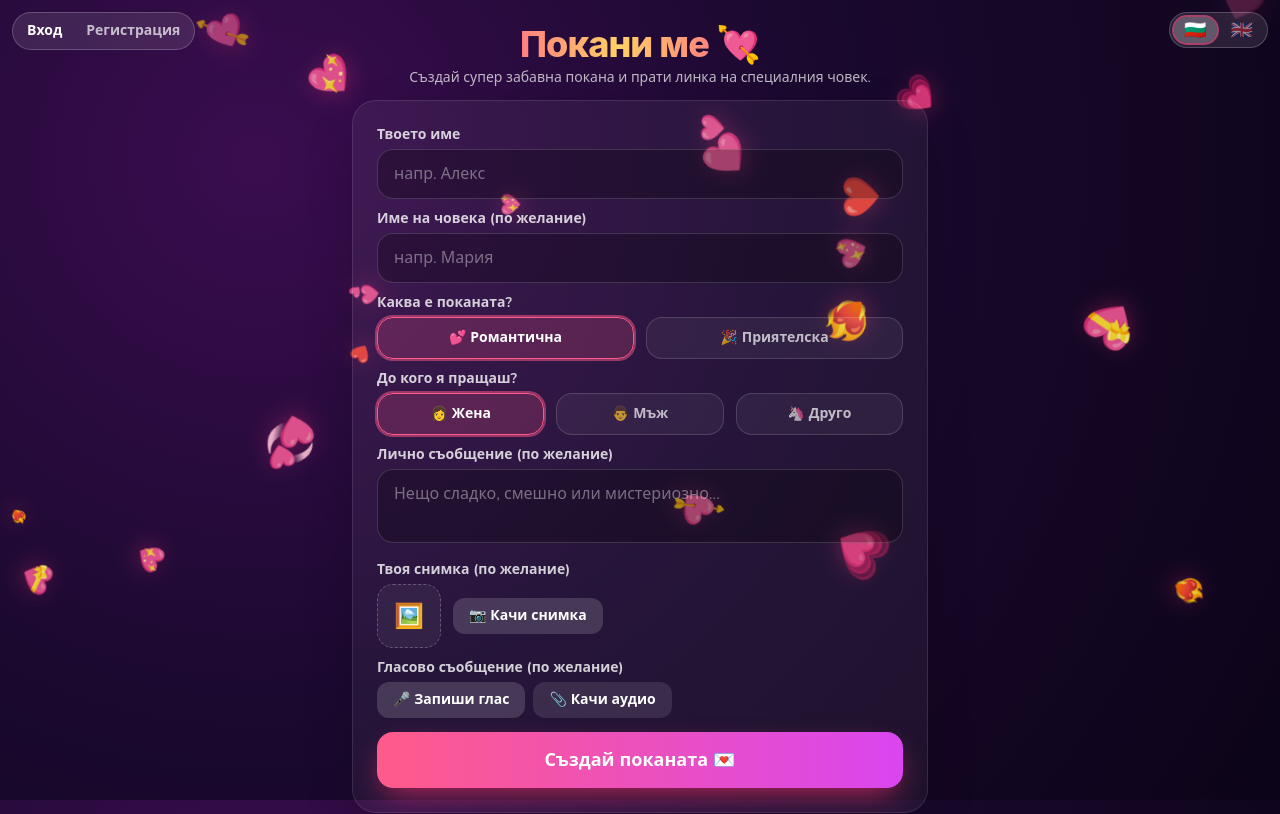
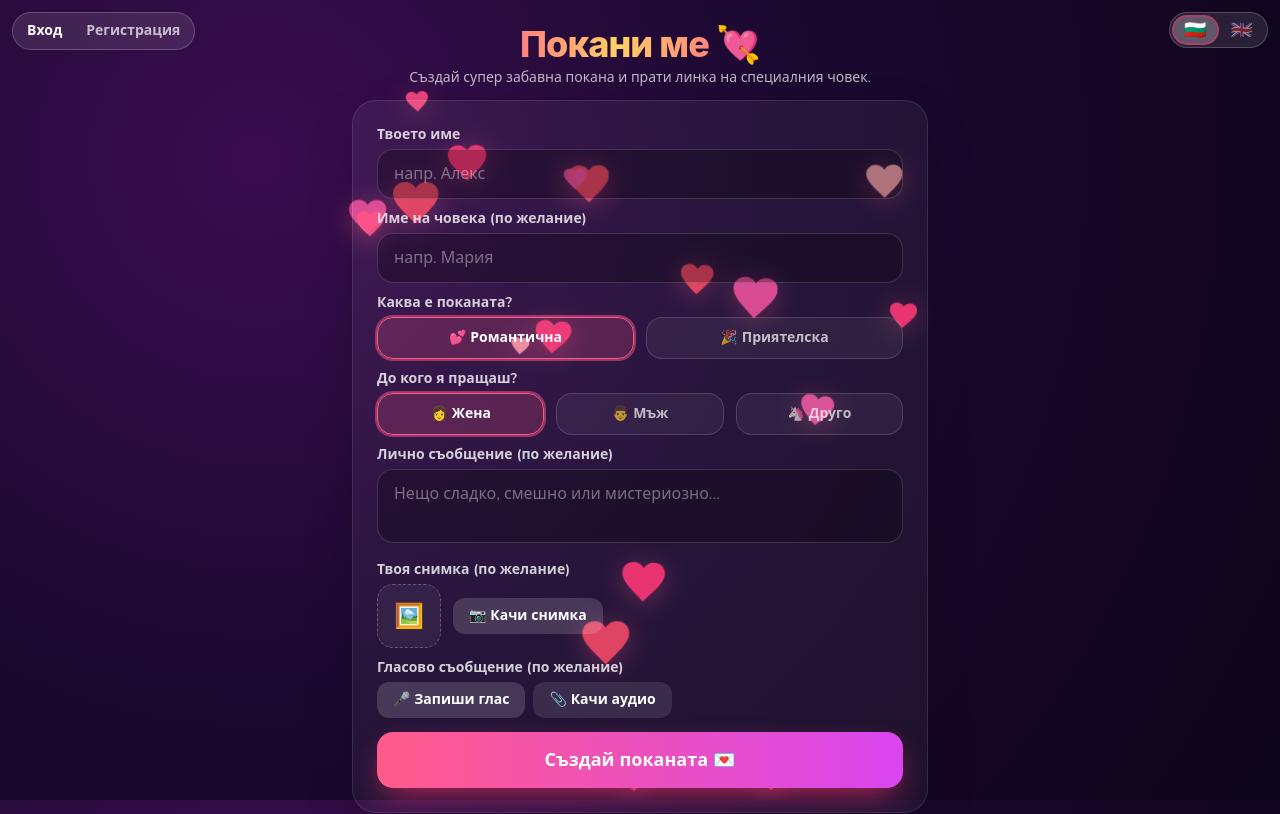
Before and after one commit to davidabg91/PokaniFUN, a React (Vite) app: page / in a window 1280 px wide. Shown: the top 814 px of the page. Built offline with nearby package versions, Linux system fonts and the light colour scheme.

Commit message:
feat: design custom pink SVG hearts with gentle sway and center gushing fountain effect for romantic invites

```diff
--- a/src/components/Hearts.jsx
+++ b/src/components/Hearts.jsx
@@ -1,29 +1,59 @@
 import { useMemo } from 'react'
 
 const ROMANTIC = ['❤️', '💖', '💘', '💕', '💗', '💓', '💞', '💝', '💟', '❤️‍🔥']
+const PINK_SHADES = [
+  '#ff4b82', // Rose pink
+  '#ff6b9d', // Pastel pink
+  '#ff2d70', // Deep pink
+  '#f472b6', // Hot pink
+  '#ec4899', // Magenta-pink
+  '#f43f5e', // Vibrant rose
+  '#fda4af', // Light pink
+]
 
-// A field of emoji that drift upward forever. Pure CSS animation -> buttery smooth.
-// `emojis` lets the caller theme the background (romantic hearts, friendly hangout, etc.).
-export default function Hearts({ count = 26, emojis = ROMANTIC }) {
+// A field of elements that drift upward forever. Pure CSS animation -> buttery smooth.
+// For romantic kind, we render beautiful custom vector SVG hearts in pink shades that "gush" from the bottom center.
+// For friendly kind, we fall back to the themed emojis (beer, pizza, stars, etc.) spreading evenly.
+export default function Hearts({ count = 26, emojis = ROMANTIC, kind = 'romantic' }) {
+  const isRomantic = kind === 'romantic'
   const set = emojis?.length ? emojis : ROMANTIC
-  const seed = set.join('')
+  const seed = set.join('') + kind
 
   const items = useMemo(
     () =>
       Array.from({ length: count }, (_, i) => {
-        const size = 14 + Math.random() * 34
+        const size = isRomantic
+          ? 16 + Math.random() * 32  // Custom sizes for SVGs
+          : 14 + Math.random() * 34  // Emoji sizes
+
+        // Gushing/fountain effect for romantic hearts: cluster around bottom-center
+        const left = isRomantic
+          ? 38 + Math.random() * 24  // Starts between 38% and 62%
+          : Math.random() * 100      // Spreads evenly for friendly invites
+
+        const drift = isRomantic
+          ? (Math.random() * 2 - 1) * 360  // Wide spread as they rise
+          : (Math.random() * 2 - 1) * 40   // Mild drift for emojis
+
         return {
           id: i,
-          left: Math.random() * 100,
+          left,
           size,
-          duration: 7 + Math.random() * 10,
-          delay: -Math.random() * 16,
+          duration: isRomantic
+            ? 6 + Math.random() * 7        // Flow speed
+            : 7 + Math.random() * 10,
+          delay: -Math.random() * 15,
           emoji: set[Math.floor(Math.random() * set.length)],
-          drift: (Math.random() * 2 - 1) * 40,
+          drift,
+          color: isRomantic
+            ? PINK_SHADES[Math.floor(Math.random() * PINK_SHADES.length)]
+            : undefined,
+          opacity: isRomantic
+            ? 0.35 + Math.random() * 0.5   // Translucent layering
+            : undefined,
         }
       }),
-    // eslint-disable-next-line react-hooks/exhaustive-deps
-    [count, seed]
+    [count, seed, isRomantic]
   )
 
   return (
@@ -35,13 +65,29 @@ export default function Hearts({ count = 26, emojis = ROMANTIC }) {
           style={{
             left: `${h.left}%`,
             fontSize: `${h.size}px`,
+            width: isRomantic ? `${h.size}px` : undefined,
+            height: isRomantic ? `${h.size}px` : undefined,
             animationDuration: `${h.duration}s`,
             animationDelay: `${h.delay}s`,
             ['--drift']: `${h.drift}px`,
-            filter: 'drop-shadow(0 4px 10px rgba(255,45,111,.3))',
+            color: h.color,
+            opacity: h.opacity,
+            filter: isRomantic
+              ? 'drop-shadow(0 4px 12px rgba(255,75,130,0.35))'
+              : 'drop-shadow(0 4px 10px rgba(255,45,111,.3))',
           }}
         >
-          {h.emoji}
+          {isRomantic ? (
+            <svg
+              className="w-full h-full fill-current"
+              viewBox="0 0 24 24"
+              xmlns="http://www.w3.org/2000/svg"
+            >
+              <path d="M12 4.248c-3.148-5.402-12-3.825-12 2.944 0 4.661 5.571 9.427 12 15.808 6.43-6.381 12-11.147 12-15.808 0-6.792-8.875-8.306-12-2.944z" />
+            </svg>
+          ) : (
+            h.emoji
+          )}
         </span>
       ))}
     </div>
--- a/src/pages/CreatePage.jsx
+++ b/src/pages/CreatePage.jsx
@@ -85,7 +85,7 @@ export default function CreatePage() {
 
   return (
     <div className="relative min-h-screen px-5 pt-16 pb-6 sm:pt-6">
-      <Hearts count={20} emojis={bgEmojis(form.kind, form.recipientGender)} />
+      <Hearts count={20} kind={form.kind} emojis={bgEmojis(form.kind, form.recipientGender)} />
 
       <div className="relative z-10 mx-auto w-full max-w-xl">
         <motion.header
--- a/src/pages/InvitePage.jsx
+++ b/src/pages/InvitePage.jsx
@@ -155,7 +155,7 @@ export default function InvitePage() {
           {t('preview_banner')}
         </div>
       )}
-      <Hearts count={friendly ? 24 : 28} emojis={bgEmojis(inv.kind, inv.recipientGender)} />
+      <Hearts count={friendly ? 24 : 28} kind={inv.kind} emojis={bgEmojis(inv.kind, inv.recipientGender)} />
       {burst && <Burst emojis={friendly ? ['🎉', '🥳', '⭐', '💛', '✨'] : undefined} />}
 
       <div className="relative z-10 mx-auto flex min-h-[88vh] w-full max-w-xl flex-col items-center justify-center">
--- a/tailwind.config.js
+++ b/tailwind.config.js
@@ -14,11 +14,12 @@ export default {
       },
       keyframes: {
         float: {
-          '0%': { transform: 'translate(0,0) rotate(0deg)', opacity: '0' },
+          '0%': { transform: 'translate(0, 0) rotate(-8deg)', opacity: '0' },
           '10%': { opacity: '0.9' },
+          '50%': { transform: 'translate(calc(var(--drift, 0px) * 0.5), -55vh) rotate(8deg)' },
           '90%': { opacity: '0.9' },
           '100%': {
-            transform: 'translate(var(--drift,0), -110vh) rotate(360deg)',
+            transform: 'translate(var(--drift, 0px), -110vh) rotate(-8deg)',
             opacity: '0',
           },
         },
```
